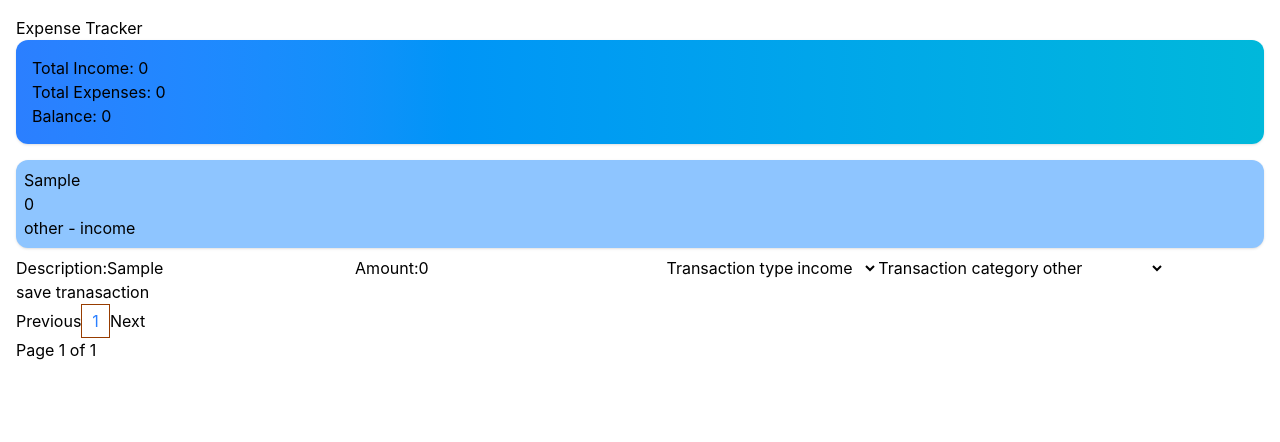
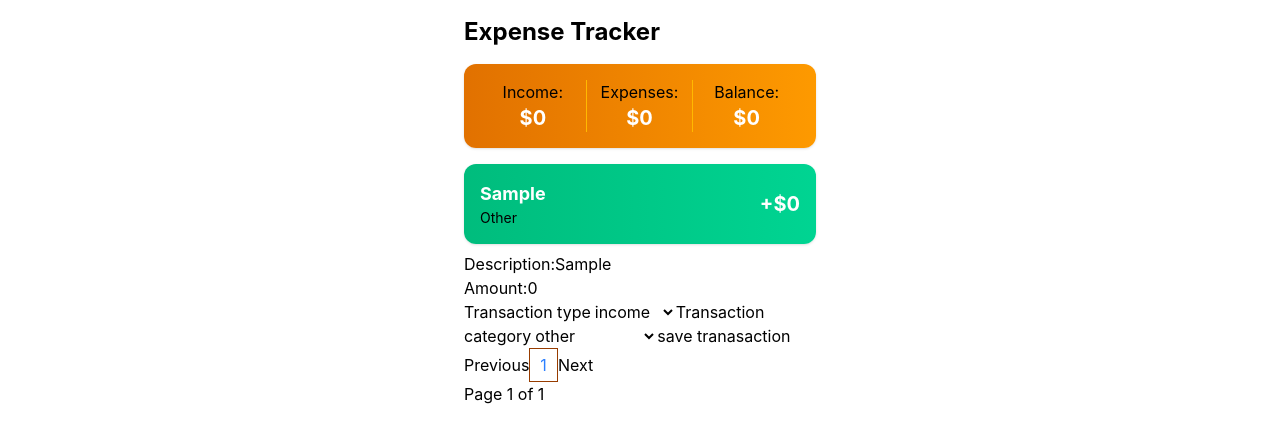
Before and after one commit to stakic-igor/expense-tracker, a Vue app: page / in a window 1280 px wide. Both pictures are taken after typing "Sample" into the empty fields and a click on the button "save tranasaction". Shown: the top 442 px of the page. Built offline with nearby package versions, Linux system fonts and the light colour scheme.

Commit message:
Add style for statistics component

```diff
--- a/src/App.vue
+++ b/src/App.vue
@@ -3,7 +3,7 @@ import TransactionView from './views/TransactionView.vue'
 </script>
 
 <template>
-  <main class="container mx-auto p-4">
+  <main class="container max-w-sm mx-auto p-4">
     <TransactionView />
   </main>
 </template>
--- a/src/components/TransactionItem.vue
+++ b/src/components/TransactionItem.vue
@@ -8,11 +8,15 @@ defineProps<{
 
 <template>
   <section
-    class="rounded-xl shadow p-2 mb-2"
-    :class="item.type === 'expense' ? 'bg-red-300' : 'bg-blue-300'"
+    class="flex justify-between items-center rounded-xl shadow p-4 mb-2 bg-linear-to-l"
+    :class="item.type === 'expense' ? 'from-red-300 to-red-400' : 'from-emerald-400 to-emerald-500'"
   >
-    <p>{{ item.description }}</p>
-    <p :class="item.type === 'expense' ? 'text-red-500' : 'text-black'">{{ item.amount }}</p>
-    <p>{{ item.category }} - {{ item.type }}</p>
+    <div>
+      <p class="text-white font-bold text-lg">{{ item.description }}</p>
+      <p class="text-sm capitalize">{{ item.category }}</p>
+    </div>
+    <p class="text-white font-bold text-xl">
+      {{ item.type === 'expense' ? '-' : '+' }}${{ item.amount }}
+    </p>
   </section>
 </template>
--- a/src/components/TransactionStatistic.vue
+++ b/src/components/TransactionStatistic.vue
@@ -7,15 +7,20 @@ defineProps<{
 </script>
 
 <template>
-  <section class="rounded-xl shadow p-4 mb-4 bg-linear-to-l from-cyan-500 to-blue-500">
+  <section
+    class="grid grid-cols-3 divide-x divide-amber-400 text-center rounded-xl shadow p-4 mb-4 bg-linear-to-l from-amber-500 to-amber-600"
+  >
     <div>
-      <p>Total Income: {{ totalIncome }}</p>
+      <p class="">Income:</p>
+      <p class="font-md text-white font-bold text-xl">${{ totalIncome }}</p>
     </div>
     <div>
-      <p>Total Expenses: {{ totalExpenses }}</p>
+      <p class="">Expenses:</p>
+      <p class="font-md text-white font-bold text-xl">${{ totalExpenses }}</p>
     </div>
     <div>
-      <p>Balance: {{ balance }}</p>
+      <p class="">Balance:</p>
+      <p class="font-md text-white font-bold text-xl">${{ balance }}</p>
     </div>
   </section>
 </template>
--- a/src/views/TransactionView.vue
+++ b/src/views/TransactionView.vue
@@ -105,7 +105,7 @@ const getPage = (item: number) => {
 </script>
 
 <template>
-  <h1>Expense Tracker</h1>
+  <h1 class="font-bold text-2xl mb-4">Expense Tracker</h1>
   <section>
     <TransactionStatistic
       :totalIncome="totalIncome"
```
